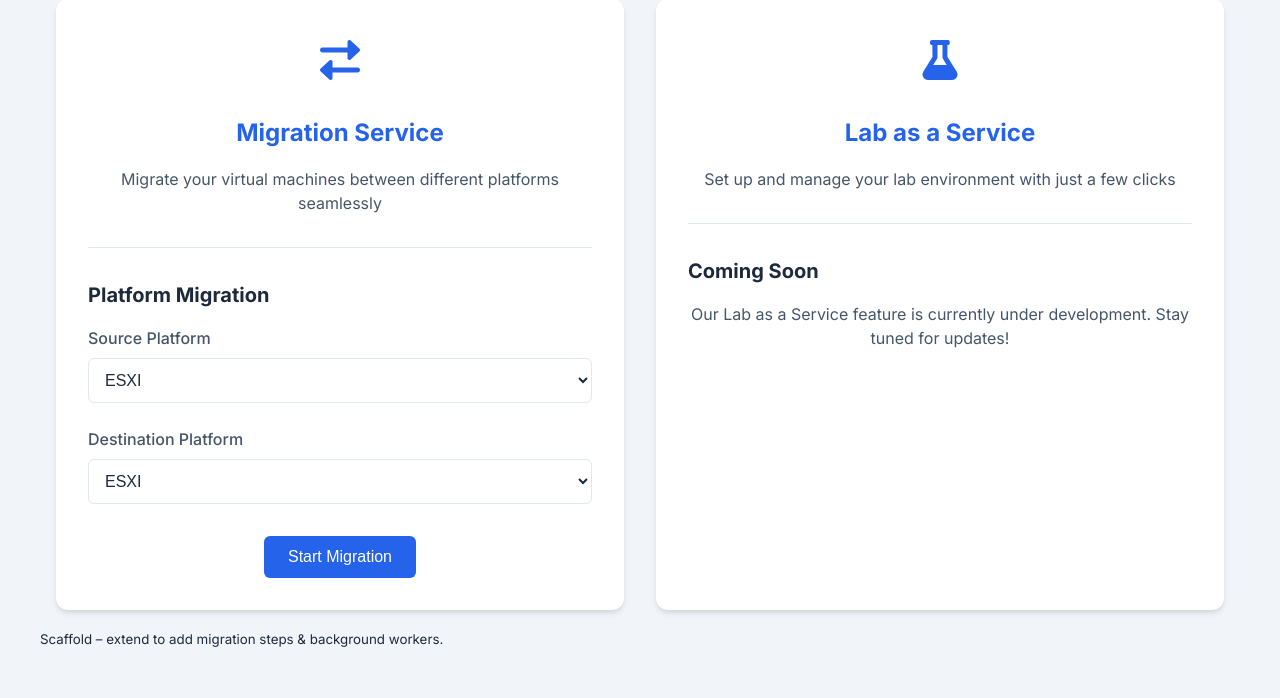
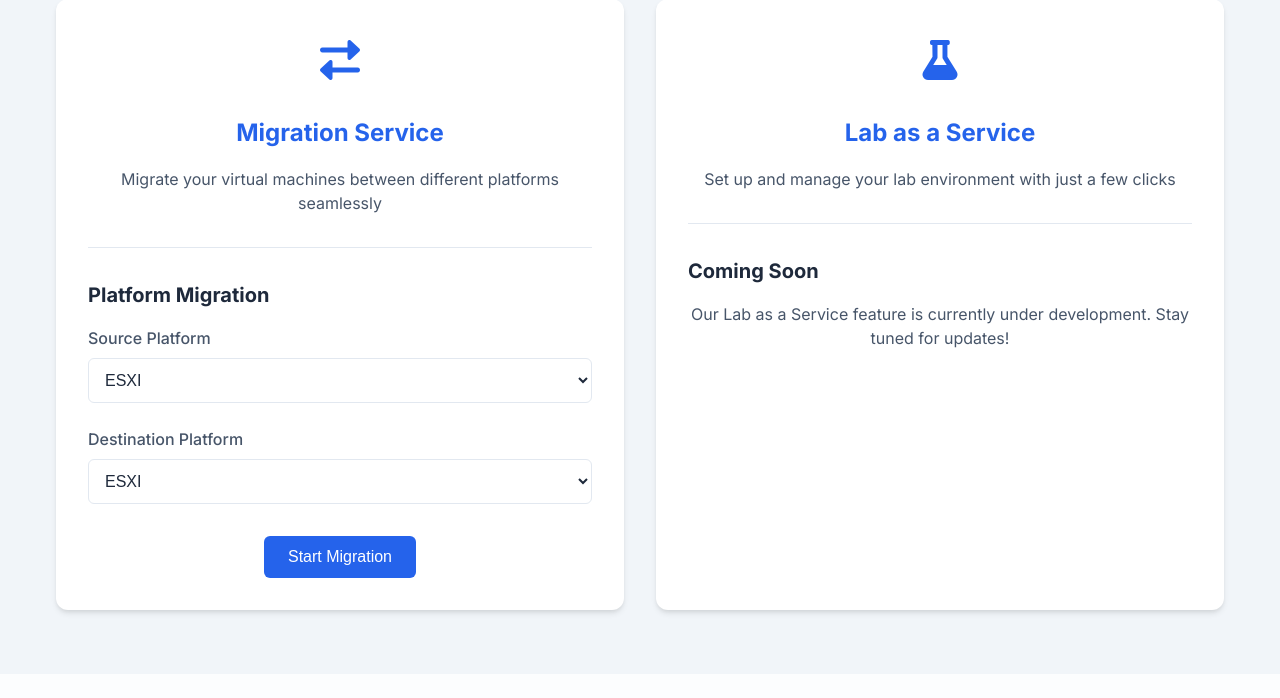
Before and after one commit to AkshayDamse/Migration-Web-app, a Flask app: page / in a window 1280 px wide. Shown: the part 157-855 px from the top of the page. After the commit the page ends 775 px from the top, so only its background shows below. Run offline with Flask 2, Linux system fonts and the light colour scheme.

Commit message:
removing footer text from layout.html

```diff
--- a/app/templates/layout.html
+++ b/app/templates/layout.html
@@ -27,7 +27,6 @@
         {% block content %}{% endblock %}
       </main>
       <footer>
-        <small>Scaffold – extend to add migration steps & background workers.</small>
       </footer>
     </div>
   </body>
```
